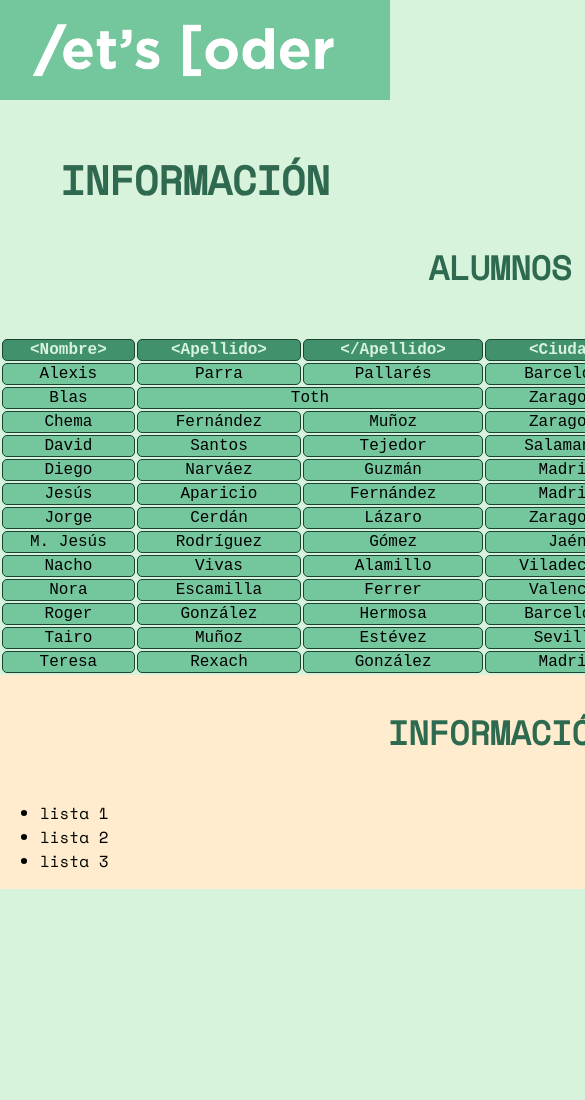
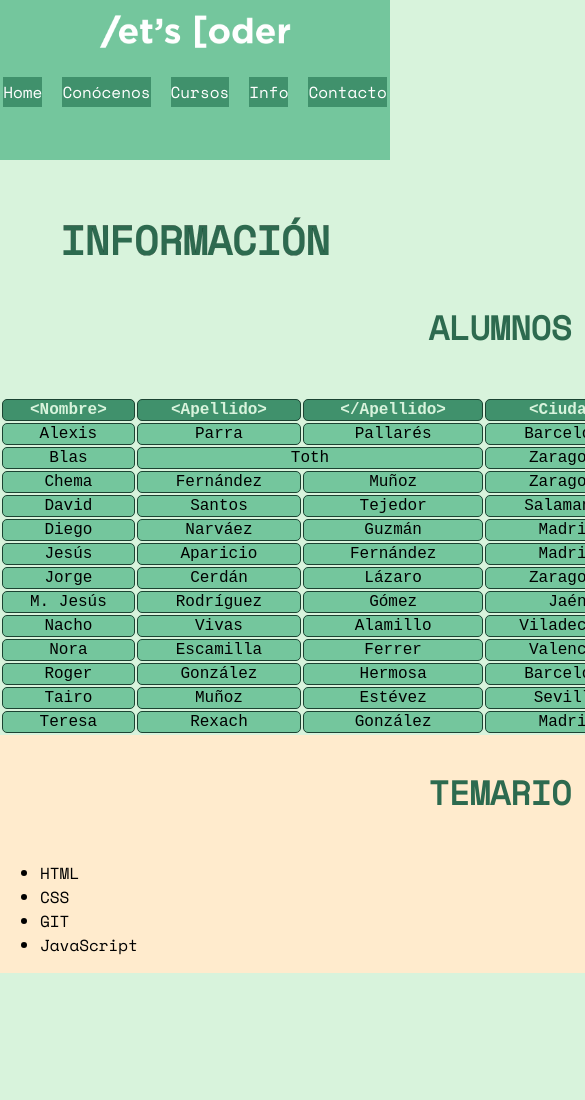
Before and after one commit to TechiRexach/PROYECTO-1, a plain HTML site: page HTML/info.html in a window 390 px wide. Shown: the top 1100 px of the page, 585 px wide, since content can reach past the window. Drawn offline with nearby package versions, Linux system fonts and the light colour scheme.

Commit message:
media queries header

```diff
--- a/HTML/estilocomun.css
+++ b/HTML/estilocomun.css
@@ -13,11 +13,10 @@ header /*container*/{
 }
 
 .menunav /*parent*/{
-    margin-left: 1100px;
     height: 99px;
     display: flex;
     flex-direction: row;
-    justify-content: space-evenly;
+    justify-content: flex-end;
     align-items: center;
 }
 
@@ -27,22 +26,42 @@ header /*container*/{
     text-align: center;
     background-color: #40916cff;
     line-height: 67px;
+    margin: 0px 10px 0px 10px;
 }
 
 /*para modficar ultimo child exclusivamente
 .opcion:last-child{border-right: none;}*/
 
-.opcion a /*texto de los links*/{
+.menunav a /*texto de los links*/{
     text-decoration: none;
     color: white;
     font-family: space mono;
 }
 
-/*NO FUNCIONA BIEN
-.active{
+@media screen and (max-width: 800px){
+    header {
+        height: 160px;
+        background-size: 50%;
+        background-position: top;
+    }
+    .menunav {
+        display: flex;
+       margin: auto; /*OJOOOOO*/
+       padding-top: 11%;
+       justify-content: center;
+
+    }
+    .opcion{
+        height: 30px;
+        line-height: 30px;
+    }
+}
+
+/*NO funciona bien
+.menunav a.active{
     background-color: #1b4332ff;
-}*/
-
+}
+*/
 
 /*FOOTER*/
 
--- a/HTML/info.html
+++ b/HTML/info.html
@@ -145,16 +145,19 @@
             </div>
             <div class="lista">
 
-                    <h3>INFORMACIÓN</h3>
+                    <h3>TEMARIO</h3>
                     <ul>
                         <li>
-                            <th>lista 1</th>
+                            <th>HTML</th>
                         </li>
                         <li>
-                            <th>lista 2</th>
+                            <th>CSS</th>
                         </li>
                         <li>
-                            <th>lista 3</th>
+                            <th>GIT</th>
+                        </li>
+                        <li>
+                            <th>JavaScript</th>
                         </li>
 
 
```
Also changed, not shown: HTML/conocenospropio.html (+0 -1 lines), HTML/contactopropio.html (+0 -1 lines), HTML/homepropio.html (+1 -1 lines), 1 other file.
